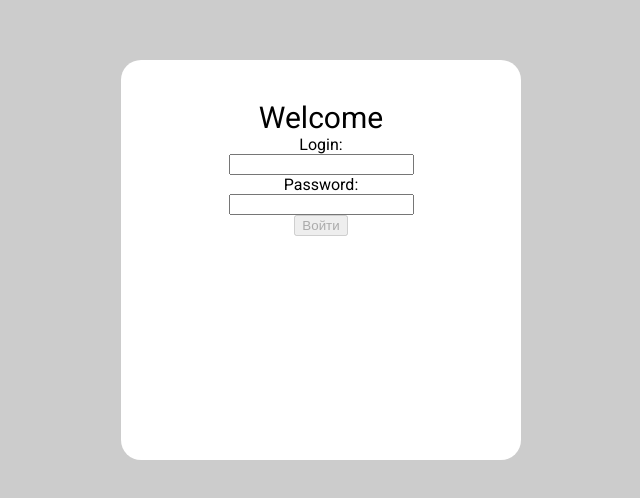
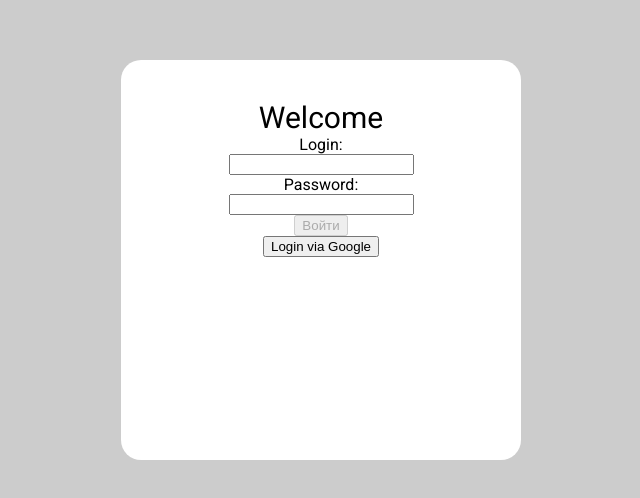
Before and after one commit to DPostnik/sights_frontend, an Angular app: page /auth/login in a window 1280 px wide. Shown: the part 140-638 px from the top of the page, without its empty margins (319-959 px from the left). Built offline with nearby package versions, Linux system fonts and the light colour scheme.

Commit message:
updated authentication

```diff
--- a/src/app/pages/auth/login-page/login-page.component.html
+++ b/src/app/pages/auth/login-page/login-page.component.html
@@ -32,4 +32,5 @@
     <button type="submit" (submit)="submit()" class="btn btn-primary" [disabled]="form?.invalid || submitted">Войти
     </button>
   </form>
+  <button (click)="redirect()">Login via Google</button>
 </div>
--- a/src/app/pages/auth/login-page/login-page.component.ts
+++ b/src/app/pages/auth/login-page/login-page.component.ts
@@ -1,4 +1,4 @@
-import { Component, OnInit } from '@angular/core';
+import {Component, OnInit} from '@angular/core';
 import {FormControl, FormGroup, Validators} from '@angular/forms';
 import {AuthService, IUser} from "../../../services/auth.service";
 
@@ -9,10 +9,13 @@ import {AuthService, IUser} from "../../../services/auth.service";
 })
 export class LoginPageComponent implements OnInit {
 
+  loginWindow: any = null;
   form: FormGroup = new FormGroup({});
   submitted = false;
   message: string = '';
-  constructor(public auth: AuthService) { }
+
+  constructor(public auth: AuthService) {
+  }
 
   ngOnInit(): void {
     this.form = new FormGroup({
@@ -29,8 +32,7 @@ export class LoginPageComponent implements OnInit {
   }
 
   submit(): void {
-    if(this.form?.invalid)
-    {
+    if (this.form?.invalid) {
       return
     }
     this.submitted = true;
@@ -47,4 +49,14 @@ export class LoginPageComponent implements OnInit {
 
   }
 
+  redirect(): void {
+    this.loginWindow = window.open('http://localhost:3000/auth/login', '', 'toolbar=no, location=no, directories=no, status=no, menubar=no, scrollbars=no, resizable=no, copyhistory=no');
+    const timer = setInterval(() => {
+      if(this.loginWindow.closed) {
+        clearInterval(timer);
+        alert('closed');
+      }
+    }, .500);
+  }
+
 }
--- a/src/app/utils/jwtParse.ts
+++ b/src/app/utils/jwtParse.ts
@@ -4,7 +4,7 @@ export function getDecodedAccessToken(): any {
   try {
     const token = localStorage.getItem('token') || '';
     return jwt_decode(token);
-  } catch(Error) {
+  } catch (Error) {
     return null;
   }
 }
```
Also changed, not shown: 1 other file (tests, documents, lock files or other folders).
